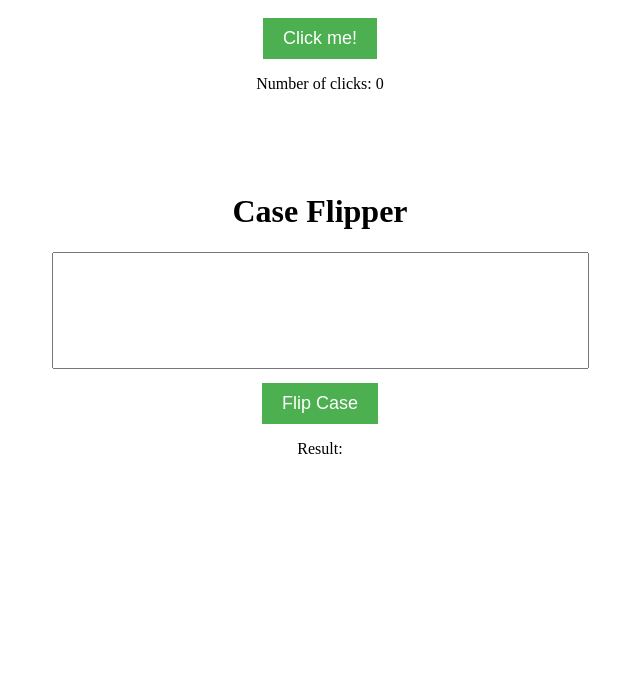
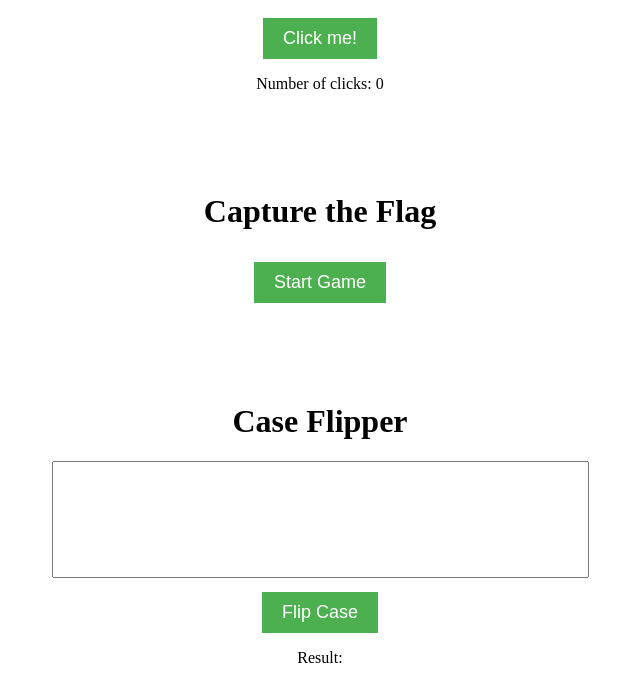
Before and after one commit to rvanderstuyfluc/Golden-Butterflies_Part-II, a Flask app: template templates/index.html in a window 1280 px wide. Shown: the part 150-833 px from the top of the page, without its empty margins (320-960 px from the left). Before the commit the page ends 604 px from the top, so only its background shows below. Run offline with Flask 3, Linux system fonts and the light colour scheme; the template is opened without the code that fills it, so the values that code supplies are empty.

Commit message:
add game section to index file

```diff
--- a/app.py
+++ b/app.py
@@ -1,4 +1,4 @@
-from flask import Flask, jsonify, render_template, request
+from flask import Flask, jsonify, render_template, request # type: ignore
 
 app = Flask(__name__)
 
--- a/main.py
+++ b/main.py
@@ -1,7 +1,7 @@
 
 import io
 from contextlib import redirect_stdout
-from flask import Flask, jsonify, render_template, request
+from flask import Flask, jsonify, render_template, request # type: ignore
 
 app = Flask(__name__)
 
@@ -98,7 +98,7 @@ total_characters = [
 ]
 
 class Event:
-    def __init__(self, primary_attribute, secondary_attribute, prompt_text, pass_message, fail_message, partial_pass_message):
+    def __init__(self, primary_attribute, secondary_attribute, prompt_text, pass_message, fail_message, partial_pass_message, win_condition=False):
         self.primary_attribute = primary_attribute
         self.secondary_attribute = secondary_attribute
         self.prompt_text = prompt_text
@@ -106,6 +106,7 @@ class Event:
         self.fail_message = fail_message
         self.partial_pass_message = partial_pass_message
         self.status = EventStatus.UNKNOWN
+        self.win_condition = win_condition  # ← 🔥 ADD THIS HERE
 
     def execute(self, party: List[Character], parser, game):
         print(self.prompt_text)
@@ -135,7 +136,7 @@ class Event:
             print(self.fail_message)
 
         # Winning condition
-        if "win the game" in self.pass_message:
+        if self.win_condition:
             print("🏆 You captured the flag and WON the game!")
             game.continue_playing = False
 
@@ -254,7 +255,9 @@ def create_final_events():
             prompt_text="With the flag in hand, you sprint back toward your base. How do you push through?",
             pass_message="You cross the finish line! Your team wins the game!",
             partial_pass_message="You’re close but get surrounded. Time to fight!",
-            fail_message="You’re tackled, lose the flag, and one teammate is captured!")
+            fail_message="You’re tackled, lose the flag, and one teammate is captured!",
+            win_condition=True
+        )
     ]
 
 class Game:
@@ -298,6 +301,9 @@ class Game:
                 self.deactivate_invisibility()
 
         print("Game Over.")
+        # ✅ Check if they won (still have party members)
+        if not self.continue_playing and self.party:
+            print("🎉 You reached the end and won!")
 
     def check_team_synergy(self):
         print("✨ Checking team synergy!")
--- a/templates/index.html
+++ b/templates/index.html
@@ -12,6 +12,11 @@
     <p>Number of clicks: <span id="clickCount">0</span></p>
   </div>
   <div class="container">
+    <h1>Capture the Flag</h1>
+    <button id="startGame">Start Game</button>
+    <pre id="gameOutput" style="white-space: pre-wrap;"></pre>
+  </div>
+  <div class="container">
     <h1>Case Flipper</h1>
     <textarea id="inputText" rows="5" cols="50"></textarea>
     <br>
```
